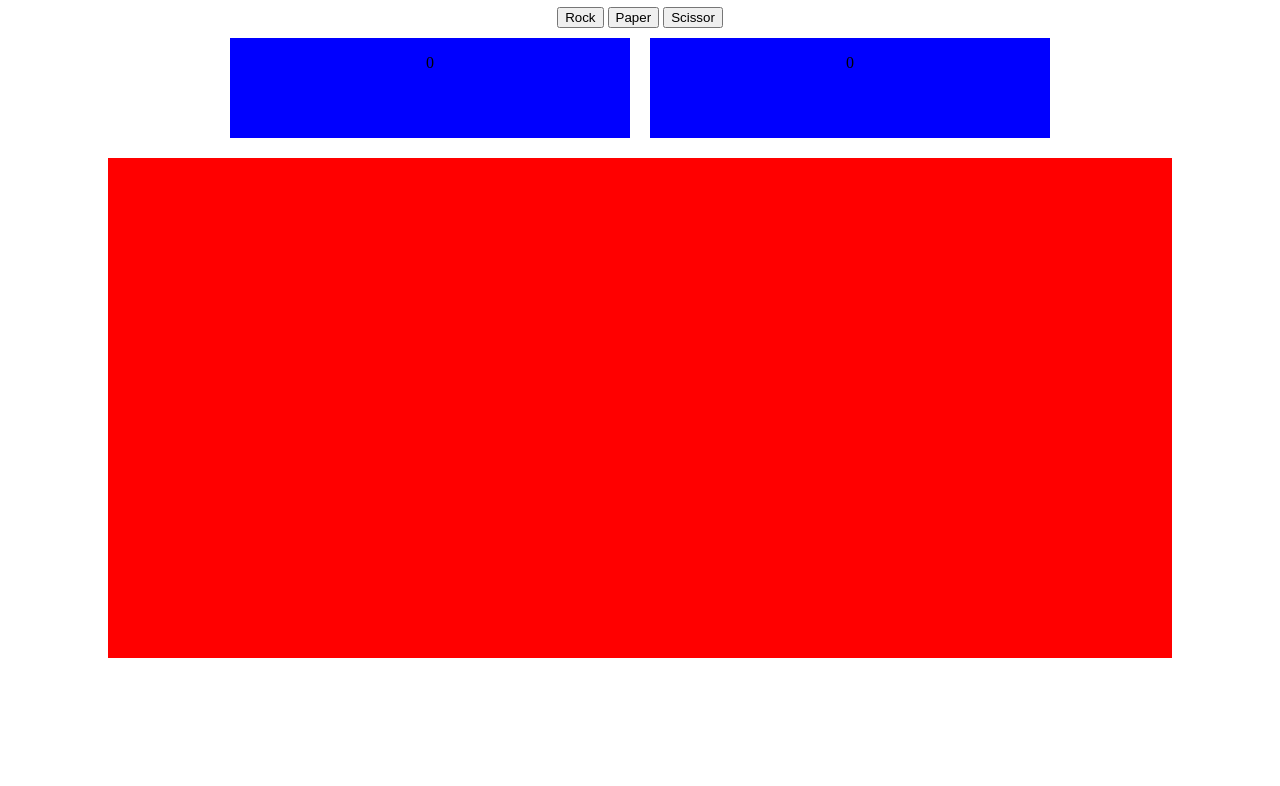
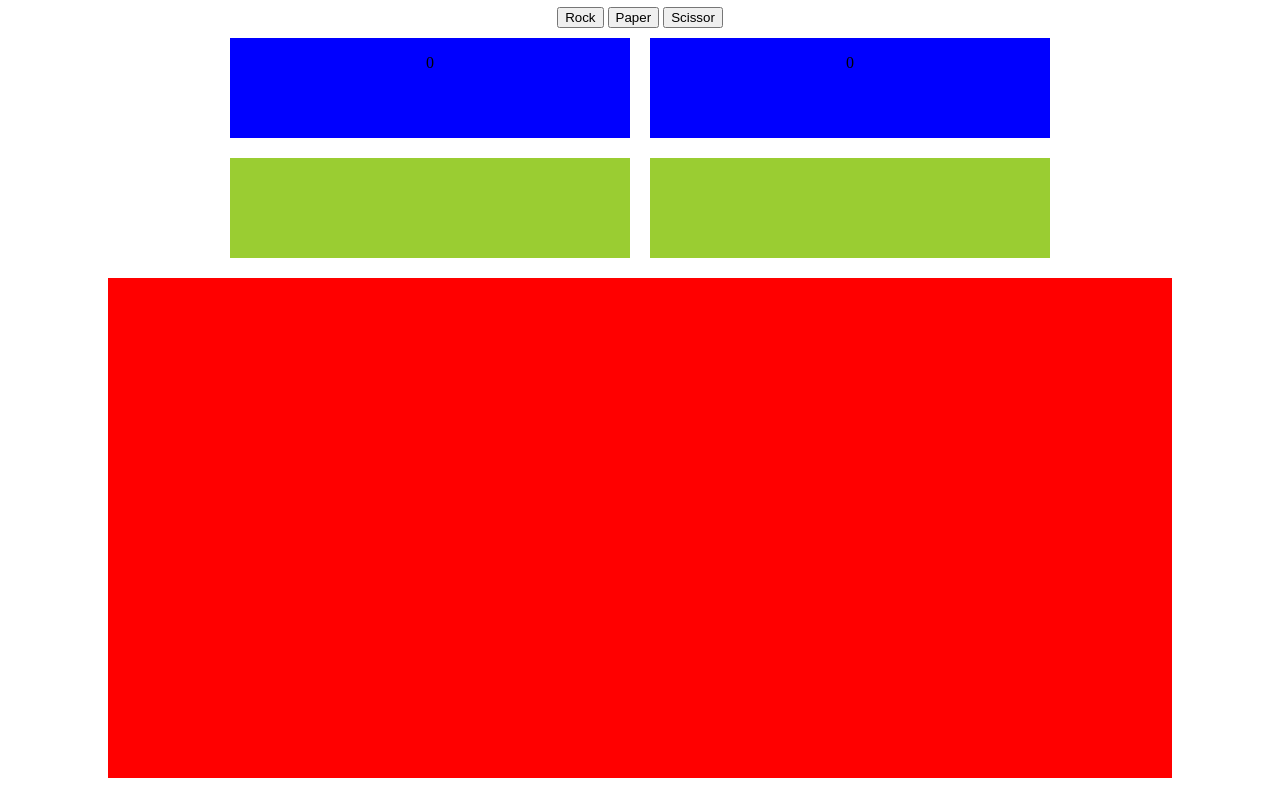
Before and after one commit to StlZero/rock-paper-scissors, a plain HTML site: page index.html in a window 1280 px wide. Shown: the part 104-890 px from the top of the page. Before the commit the page ends 800 px from the top, so only its background shows below. Drawn offline with Linux system fonts and the light colour scheme.

Commit message:
Added display div for player and computer choice

```diff
--- a/index.html
+++ b/index.html
@@ -26,6 +26,16 @@
         </div>
     </div>
 
+    <div class="result_div">
+        <div class="result_box1">
+            <p class="par1"></p>
+        </div>
+
+        <div class="result_box2">
+            <p class="par2"></p>
+        </div>
+    </div>
+
     <div class="scrollable">
         <!-- P elements -->
     </div>
--- a/myscripts.js
+++ b/myscripts.js
@@ -10,6 +10,9 @@ let btn = document.querySelector('button');
 
 let para1 = document.querySelector('.para1');
 let para2 = document.querySelector('.para2');
+
+let par1 = document.querySelector('.par1');
+let par2 = document.querySelector('.par2');
 
 let counter_box1 = document.querySelector('.counter_box1');
 let counter_box2 = document.querySelector('.counter_box2');
@@ -37,6 +40,9 @@ function playRound(playerSelection, computerSelection) {
     // Case where the choices are the same
     console.log("Player picked " + playerSelection);
     console.log("Computer picked " + computerSelection);
+
+    par1.textContent = "Player picked: " + playerSelection;
+    par2.textContent = "Computer picked: " + computerSelection;
 
     let para = document.createElement('p');
     para.classList.add('console');
@@ -106,6 +112,9 @@ start_btn.addEventListener('click', () => {
     playerCounter = 0;
     para1.textContent = 0;
     para2.textContent = 0;
+
+    par1.textContent = "";
+    par2.textContent = "";
 
     let consoles = document.querySelectorAll('.console');
 
--- a/styles.css
+++ b/styles.css
@@ -37,3 +37,22 @@ body {
     margin: 10px;
     background-color: blue;
 }
+
+.result_div {
+    display: flex;
+    justify-content: center;
+}
+
+.result_box1 {
+    width: 400px;
+    height: 100px;
+    margin: 10px;
+    background-color: yellowgreen;
+}
+
+.result_box2 {
+    width: 400px;
+    height: 100px;
+    margin: 10px;
+    background-color: yellowgreen;
+}
```
